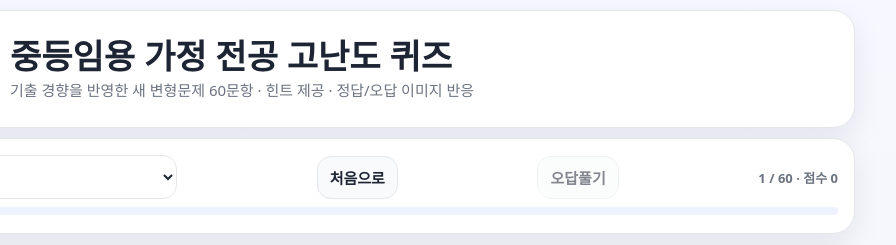
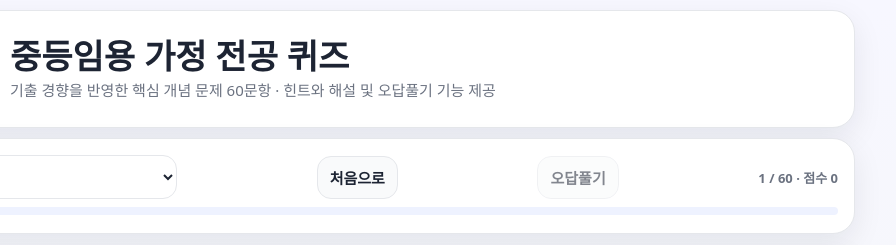
Before and after one commit to davidhor2026/home-economics-quiz, a plain HTML site: page index.html in a window 1280 px wide. Shown: the top 245 px of the page, 267-1163 px from the left. Drawn offline with Linux system fonts and the light colour scheme.

Commit message:
Update index.html

```diff
--- a/index.html
+++ b/index.html
@@ -3,7 +3,7 @@
 <head>
   <meta charset="utf-8" />
   <meta name="viewport" content="width=device-width,initial-scale=1,viewport-fit=cover" />
-  <title>중등임용 가정 전공 고난도 퀴즈</title>
+  <title>중등임용 가정 전공 퀴즈</title>
   <style>
     :root{
       --bg:#f6f7fb; --card:#ffffff; --text:#1d2433; --muted:#6b7280;
@@ -173,8 +173,8 @@
       <img class="teacher" src="teacher.png" alt="진행자 이미지" onerror="this.style.display='none';document.getElementById('teacherFallback').style.display='grid';">
       <div id="teacherFallback" class="fallback" style="display:none">👩‍🏫</div>
       <div>
-        <h1>중등임용 가정 전공 고난도 퀴즈</h1>
-        <div class="sub">기출 경향을 반영한 새 변형문제 60문항 · 힌트 제공 · 정답/오답 이미지 반응</div>
+        <h1>중등임용 가정 전공 퀴즈</h1>
+        <div class="sub">기출 경향을 반영한 핵심 개념 문제 60문항 · 힌트와 해설 및 오답풀기 기능 제공</div>
       </div>
     </header>
 
```
